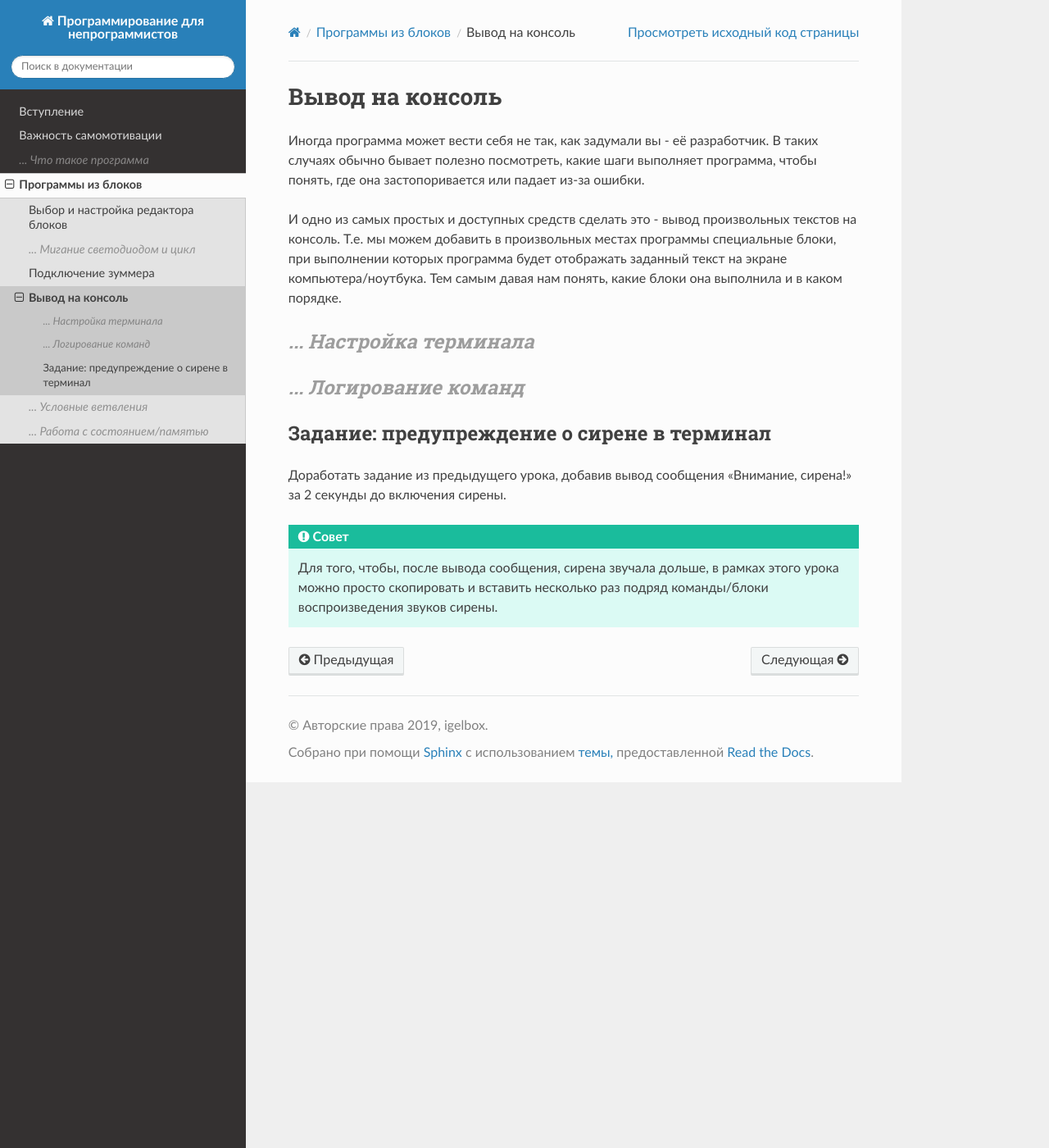
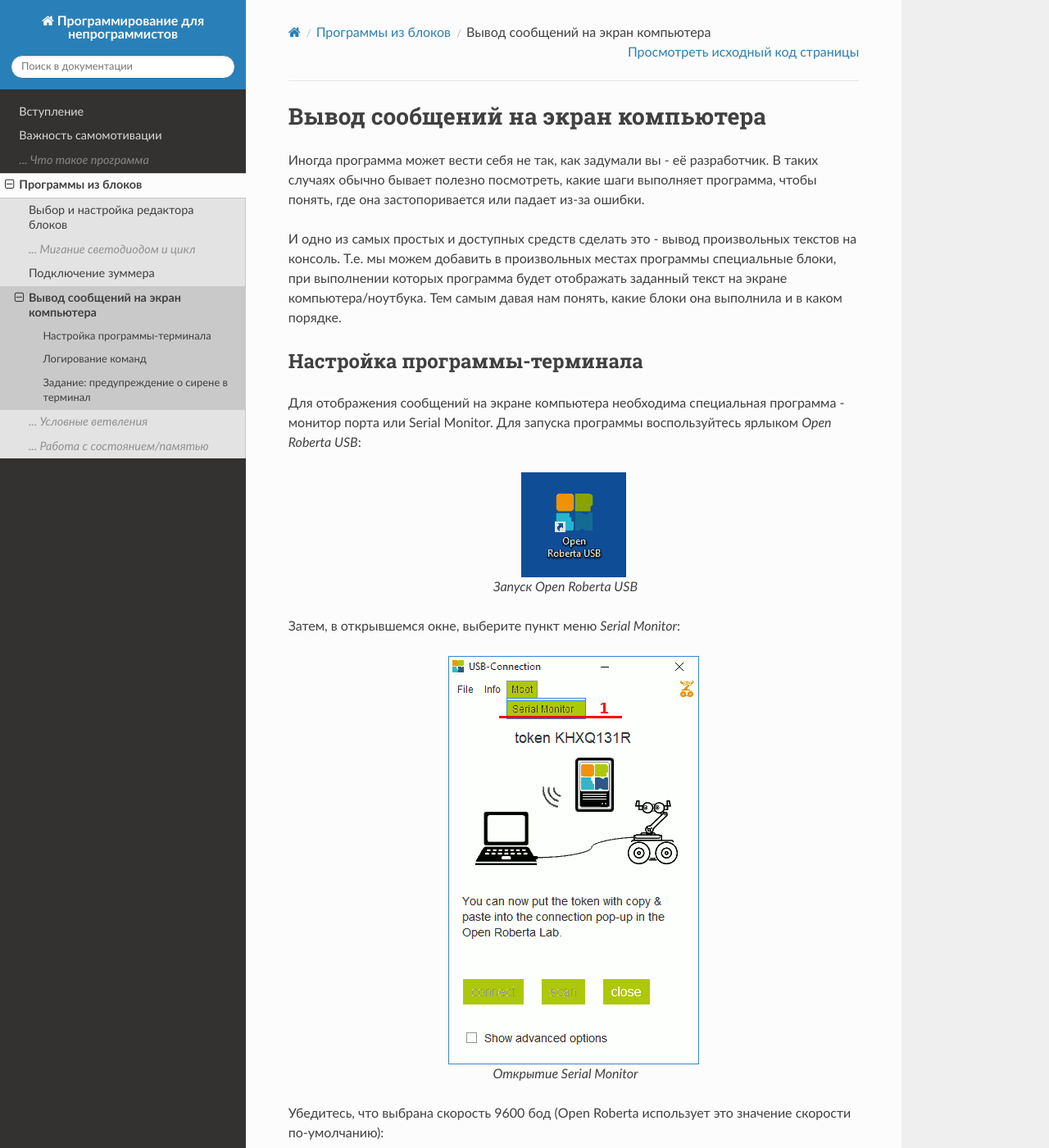
Before and after one commit to igelbox/programming-for-non-programmers, a Sphinx documentation site: the page built from docs/blocks/serial.rst, in a window 1280 px wide and 1400 px high. Shown: the whole window at 82% size. Built offline with Sphinx 7.4.7 and the Read the Docs theme 2.0.0, drawn with Linux system fonts in a browser that asks for light colours; some of the changed text lies outside the part shown.

Commit message:
Add Serial lesson

```diff
--- a/docs/blocks/serial.rst
+++ b/docs/blocks/serial.rst
@@ -1,7 +1,7 @@
 .. _serial:
 
-Вывод на консоль
-************************
+Вывод сообщений на экран компьютера
+***********************************
 
 Иногда программа может вести себя не так, как задумали вы - её разработчик.
 В таких случаях обычно бывает полезно посмотреть,
@@ -16,17 +16,54 @@
 Тем самым давая нам понять, какие блоки она выполнила
 и в каком порядке.
 
+
 .. _serial-setup:
 
-:stub:`Настройка терминала`
-===========================
-.. ПО и скорость
+Настройка программы-терминала
+=============================
+
+Для отображения сообщений на экране компьютера необходима
+специальная программа - монитор порта или Serial Monitor.
+Для запуска программы воспользуйтесь ярлыком `Open Roberta USB`:
+
+.. figure:: usb-shortcut.png
+       :align: center
+       :alt: Ярлык Open Roberta USB
+
+       Запуск Open Roberta USB
+
+Затем, в открывшемся окне, выберите пункт меню `Serial Monitor`:
+
+.. figure:: serial-open.png
+       :align: center
+       :alt: Меню открытия Serial Monitor
+
+       Открытие Serial Monitor
+
+Убедитесь, что выбрана скорость 9600 бод
+(Open Roberta использует это значение скорости по-умолчанию):
+
+.. figure:: serial-baud-rate.png
+       :align: center
+       :alt: Проверка скорости Serial Monitor
+
+       Установка скорости соединения
 
 
 .. _serial-logs:
 
-:stub:`Логирование команд`
-==========================
+Логирование команд
+==================
+
+В качестве примера, создадим простую программу,
+выводящую приветствие на экран каждые 5 секунд:
+
+.. figure:: serial-hello.png
+       :align: center
+       :alt: Пример программы для Serial Monitor
+
+       Вывод приветствия
+
 
 .. _serial-homework:
 
```
Also changed, not shown: docs/blocks/serial-baud-rate.png (added), docs/blocks/serial-hello.png (added), docs/blocks/serial-open.png (added), docs/blocks/usb-shortcut.png (added).
